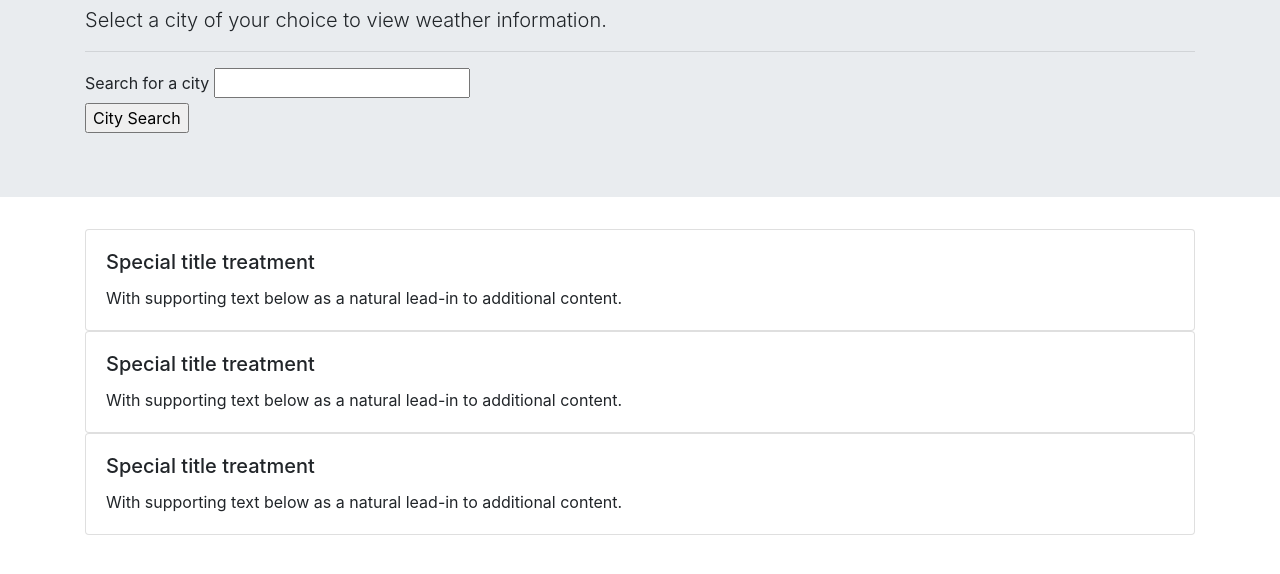
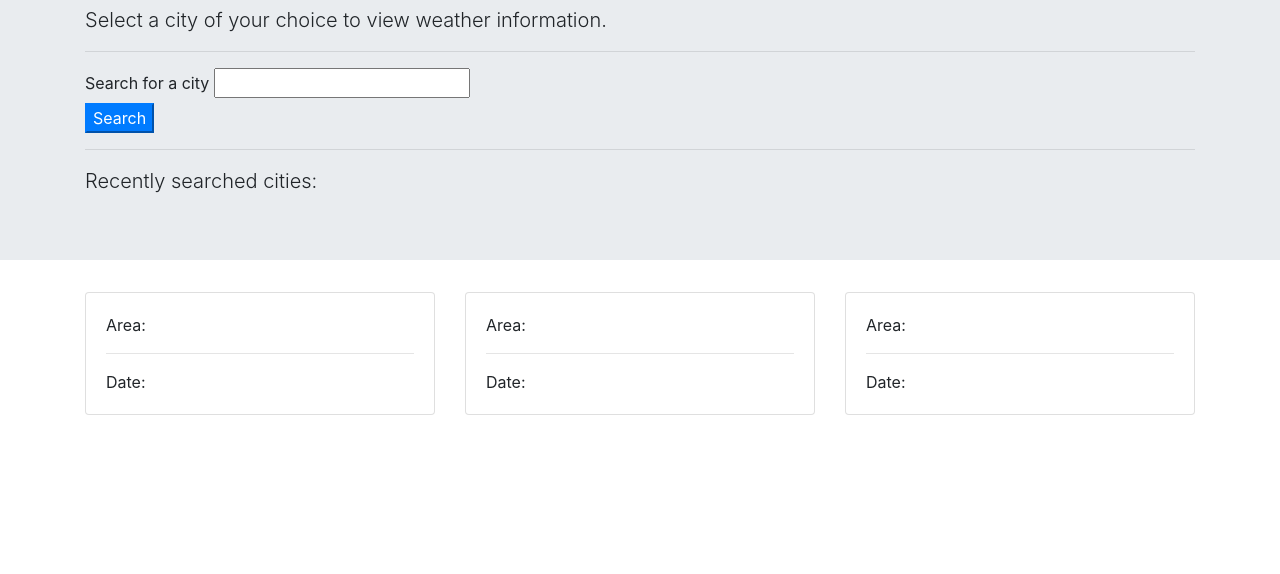
Before and after one commit to bendemic90/Weather-API, a plain HTML site: page index.html in a window 1280 px wide. Shown: the part 134-708 px from the top of the page. Drawn offline with nearby package versions, Linux system fonts and the light colour scheme.

Commit message:
adding data to the users choice of city cards

```diff
--- a/index.html
+++ b/index.html
@@ -16,46 +16,54 @@
             <label for="city-search-input">Search for a city</label>
             <input type="text" id="city-input"><br>
 
-            <!-- This button will trigger our AJAX call -->
-            <input id="find-city" type="submit" value="City Search">
+            <input id="find-city" class="btn-primary" type="submit" value="Search">
           </form>
+          <hr>
+          <span id="recentlocal" class="lead">Recently searched cities: </span>
         </div>
       </div>
 
-<!--<div id="weathertest"></div>-->
-
     <div class="container">
         <div class="row">
-            <div class="col-sm-12">
+            <div class="col-sm-4">
               <div class="card">
                 <div id="weather1" class="card-body">
-                  <h5 class="card-title">Special title treatment</h5>
-                  <p class="card-text">With supporting text below as a natural lead-in to additional content.</p>
+                  <span>Area: </span><span id="city-name1"></span>
+                  <hr>
+                  <span >Date: </span><span id="today-date"></span>
+
+
+                </div>
+
+              </div>
+            </div>
+
+
+            <div class="col-sm-4">
+              <div class="card">
+                <div id="weather2" class="card-body">
+                  <span>Area: </span><span id="city-name2"></span>
+                  <hr>
+                  <span>Date: </span><span id="today-date"></span>
 
                 </div>
               </div>
             </div>
-            <div class="col-sm-12">
-              <div class="card">
-                <div id="weather2" class="card-body">
-                  <h5 class="card-title">Special title treatment</h5>
-                  <p class="card-text">With supporting text below as a natural lead-in to additional content.</p>
 
-                </div>
-              </div>
-            </div>
-            <div class="col-sm-12">
+            <div class="col-sm-4">
                 <div class="card">
                   <div id="weather3" class="card-body">
-                    <h5 class="card-title">Special title treatment</h5>
-                    <p class="card-text">With supporting text below as a natural lead-in to additional content.</p>
+                    <span>Area: </span><span id="city-name3"></span>
+                    <hr>
+                    <span>Date: </span><span id="today-date"></span>
 
                   </div>
                 </div>
               </div>
-          </div>
+        </div>
     </div>
     <script src="https://cdnjs.cloudflare.com/ajax/libs/jquery/3.2.1/jquery.min.js"></script>
+    <script src="https://cdnjs.cloudflare.com/ajax/libs/moment.js/2.24.0/moment.min.js"></script>
     <script src="./script.js"></script>
 
 </body>
--- a/script.js
+++ b/script.js
@@ -1,17 +1,15 @@
-$("#find-city").on("click", function(event) {
-
-    event.preventDefault();
+$("#find-city").on("click", function(displayWeather) {
+    var localStor = [];
+    displayWeather.preventDefault();
     var city = $("#city-input").val();
-    var queryURL = "https://api.openweathermap.org/data/2.5/weather?q=" + city + "&appid=53df197488a176e2ad8c359a8a8142e4";
-    console.log(queryURL);
-
+    var queryURL = "https://api.openweathermap.org/data/2.5/weather?q=" + city + "&units=metric&appid=53df197488a176e2ad8c359a8a8142e4";
+    var clicks = 0;
+    clicks++;
     $.ajax({
     url: queryURL,
     }).then(function(response) {
-        console.log(this);
-    console.log(response);
+        $("#city-name1").text(response.name);
+        $("#today-date").text(moment().format('LLLL'));
     });
 
-// -----------------------------------------------------------------------
-
 });
```
